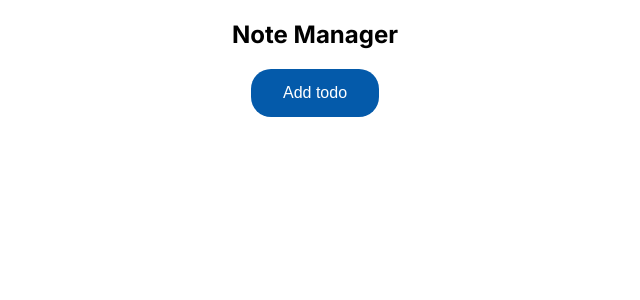
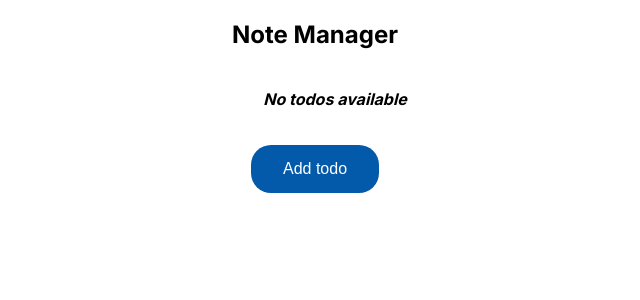
Before and after one commit to DinaBader/Note-manager-application, a Next.js app in the folder note-manager/: page / in a window 1280 px wide. Shown: the top 300 px of the page, without its empty margins (325-965 px from the left). Built offline with nearby package versions, Linux system fonts and the light colour scheme.

Commit message:
Added more styling

```diff
--- a/note-manager/pages/Index.js
+++ b/note-manager/pages/Index.js
@@ -44,15 +44,19 @@ function Index() {
             <h2 className='flex center'>Note Manager</h2>
 
             <ul>
-                {todos && todos.map((todo) => (
+            {todos && todos.length > 0 ? (
+                todos.map((todo) => (
                     <li key={todo.id} className='flex table'>
                         <span onClick={() =>  router.push(`/view/${todo.id}`)}>{todo.todo}</span>
                         <div className='left'>
-                            <button onClick={()=> router.push(`/edit/${todo.id}`)}className='btn green hover' >Edit</button>
+                            <button onClick={() => router.push(`/edit/${todo.id}`)} className='btn green hover' >Edit</button>
                             <button onClick={() => confirmDelete(todo.id)} className='btn red hover'>Delete</button>
                         </div>
                     </li>
-                ))}
+                ))
+            ) : (
+                <p className="no-todos bold flex center">No todos available</p>
+            )}
             </ul>
 
             <div className="flex center">
--- a/note-manager/pages/index.css
+++ b/note-manager/pages/index.css
@@ -2,3 +2,11 @@
     border-bottom: 1px solid #ccc;
     padding: 10px 0;
 }
+.no-todos {
+    padding: 20px;
+    font-style: italic;
+}
+
+span:hover{
+    cursor: pointer;
+}
```
